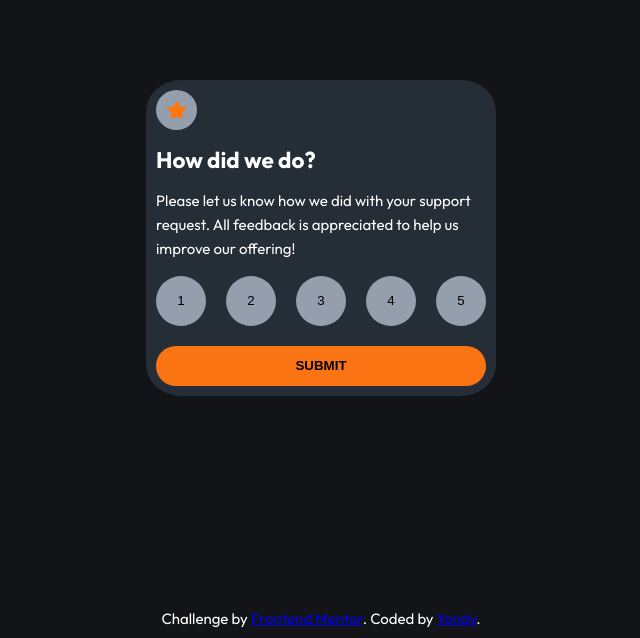
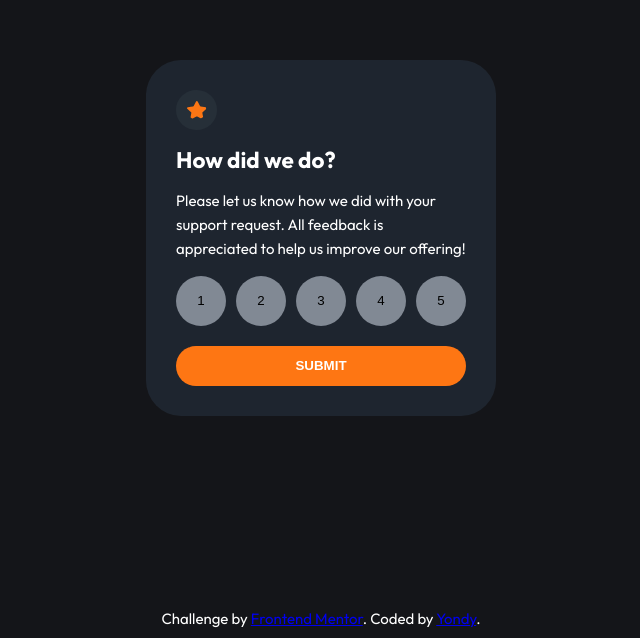
Before and after one commit to dms-yondy/interactive-rating-component-main, a plain HTML site: page index.html in a window 1280 px wide. Shown: the part 162-800 px from the top of the page, without its empty margins (319-959 px from the left). Drawn offline with Linux system fonts and the light colour scheme.

Commit message:
updated styles

```diff
--- a/index.html
+++ b/index.html
@@ -54,7 +54,7 @@
       <p class="thank-you-text">Thank You!</p>
       <p>
         We appreciate you taking the time to give a rating. If you ever need
-        more support, don’t hesitate to get in touch! sd
+        more support, don’t hesitate to get in touch!
       </p>
 
       <!-- Thank you state end -->
--- a/style.css
+++ b/style.css
@@ -1,10 +1,10 @@
 :root {
-  --white: hsl(0, 0%, 100%);
-  --light-grey: hsl(217, 12%, 63%);
-  --medium-grey: hsl(216, 12%, 54%);
-  --dark-blue: hsl(213, 19%, 18%);
-  --very-dark-blue: hsl(216, 12%, 8%);
-  --orange: hsl(25, 97%, 53%);
+  --orange: #fe7613;
+  --white: #ffffff;
+  --light-grey: #818994;
+  --medium-grey: #262f38;
+  --dark-blue: #1e252f;
+  --very-dark-blue: #141519;
 }
 
 h2 {
@@ -26,7 +26,7 @@ body {
 
 .star-icon {
   width: 20px;
-  background: hsl(217, 12%, 63%);
+  background: var(--medium-grey);
   padding: 0.7em;
   border-radius: 50%;
 }
@@ -36,14 +36,14 @@ body {
 }
 
 .card {
+  background: linear-gradient(var(--dark-blue), var(--dark-blue));
   box-sizing: border-box;
   display: flex;
   flex-direction: column;
   justify-content: center;
   max-width: 350px;
-  background: hsl(213, 19%, 18%);
   border-radius: 10%;
-  padding: 10px;
+  padding: 30px;
 }
 
 .title {
@@ -88,6 +88,7 @@ body {
   border-radius: 20px;
   border-style: none;
   height: 40px;
+  color: var(--white);
   background-color: var(--orange);
   font-weight: 700;
 }
@@ -123,7 +124,7 @@ body {
   border-radius: 30px;
   color: var(--orange);
   background-color: var(--white);
-  padding: 0.1em 0.7em;
+  padding: 0.1rem 0.7rem;
 }
 
 .thank-you-text {
```
